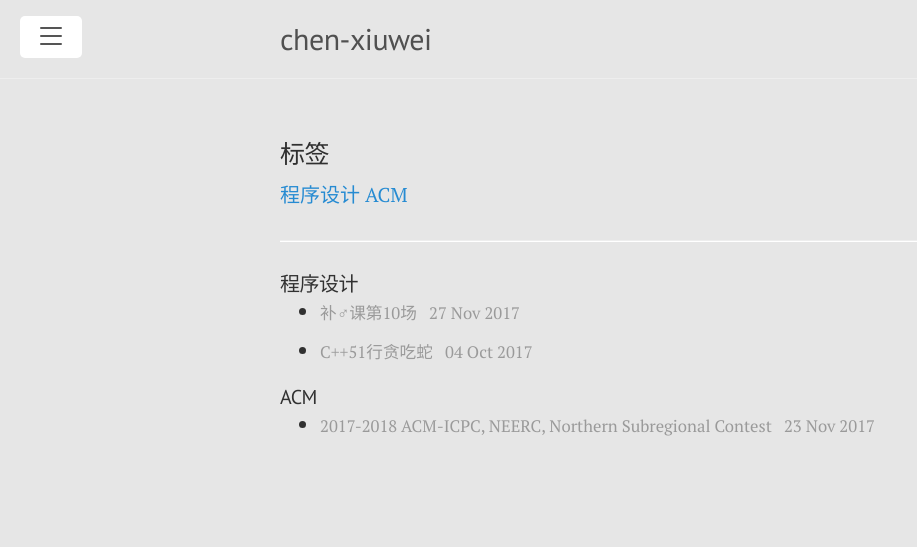
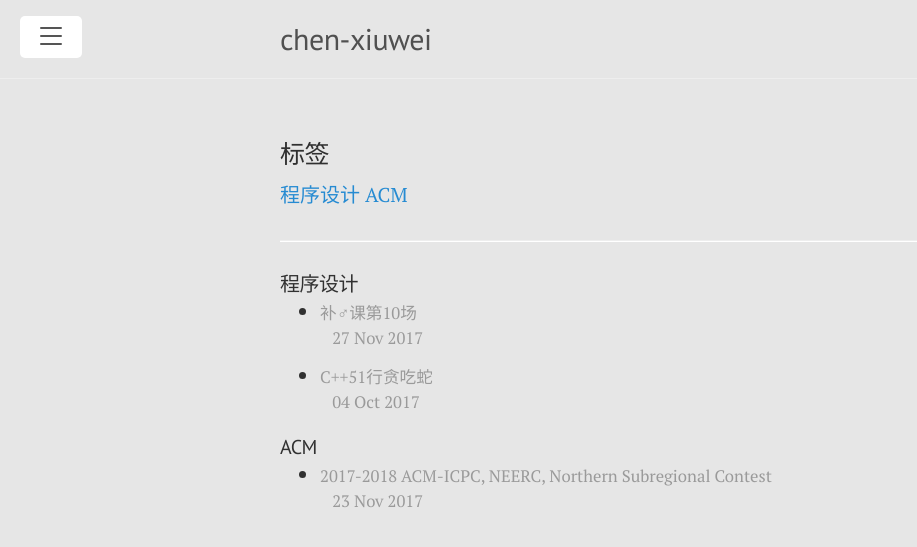
Before and after one commit to chen-xw/chen-xw.github.io, a Jekyll site: the page built from blog/tags.html, in a window 1280 px wide. Shown: the top 547 px of the page, without its empty margins (0-917 px from the left). Built offline with Jekyll 4.4.1, drawn with Linux system fonts in a browser that asks for light colours; comment, search, counter and statistics services are not loaded.

Commit message:
Update tags.html

```diff
--- a/blog/tags.html
+++ b/blog/tags.html
@@ -17,7 +17,7 @@ title: 标签
       {% for post in tag[1] %}
         <a class="post-title" href="{{ site.baseurl }}{{ post.url }}">
       <li>
-      <small class="post-date">{{ post.title }}&nbsp;&nbsp;&nbsp;{{ post.date | date_to_string }}&nbsp;&nbsp;&nbsp;</small>
+        <small class="post-date"><div class="post-tag">{{ post.title }}</div>&nbsp;&nbsp;&nbsp;{{ post.date | date_to_string }}&nbsp;&nbsp;&nbsp;</small>
       </li>
       </a>
       {% endfor %}
```
